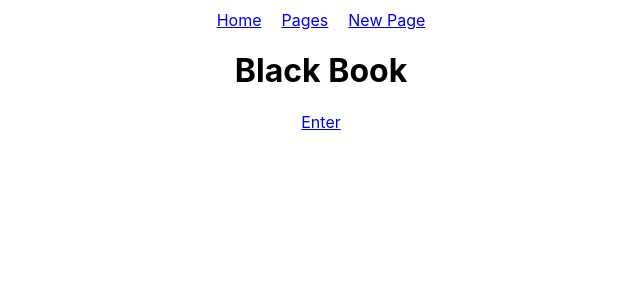
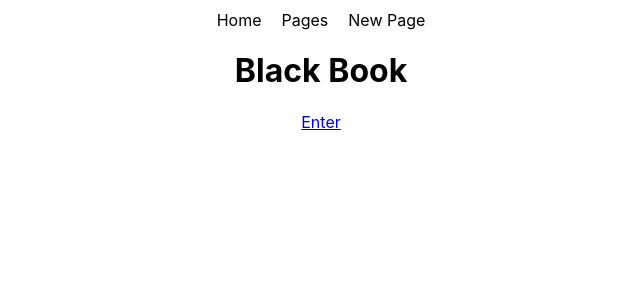
Before and after one commit to Mokagbue/BlackBook, a React (Create React App) app in the folder blackbook/: page / in a window 1280 px wide. Shown: the top 300 px of the page, without its empty margins (319-959 px from the left). Built offline with nearby package versions, Linux system fonts and the light colour scheme; no server answers.

Commit message:
text decor off on nav buttons

```diff
--- a/blackbook/src/App.css
+++ b/blackbook/src/App.css
@@ -6,4 +6,6 @@
 }
 .navigation-buttons {
   margin: 10px;
+  text-decoration: none;
+  color: black;
 }
```
